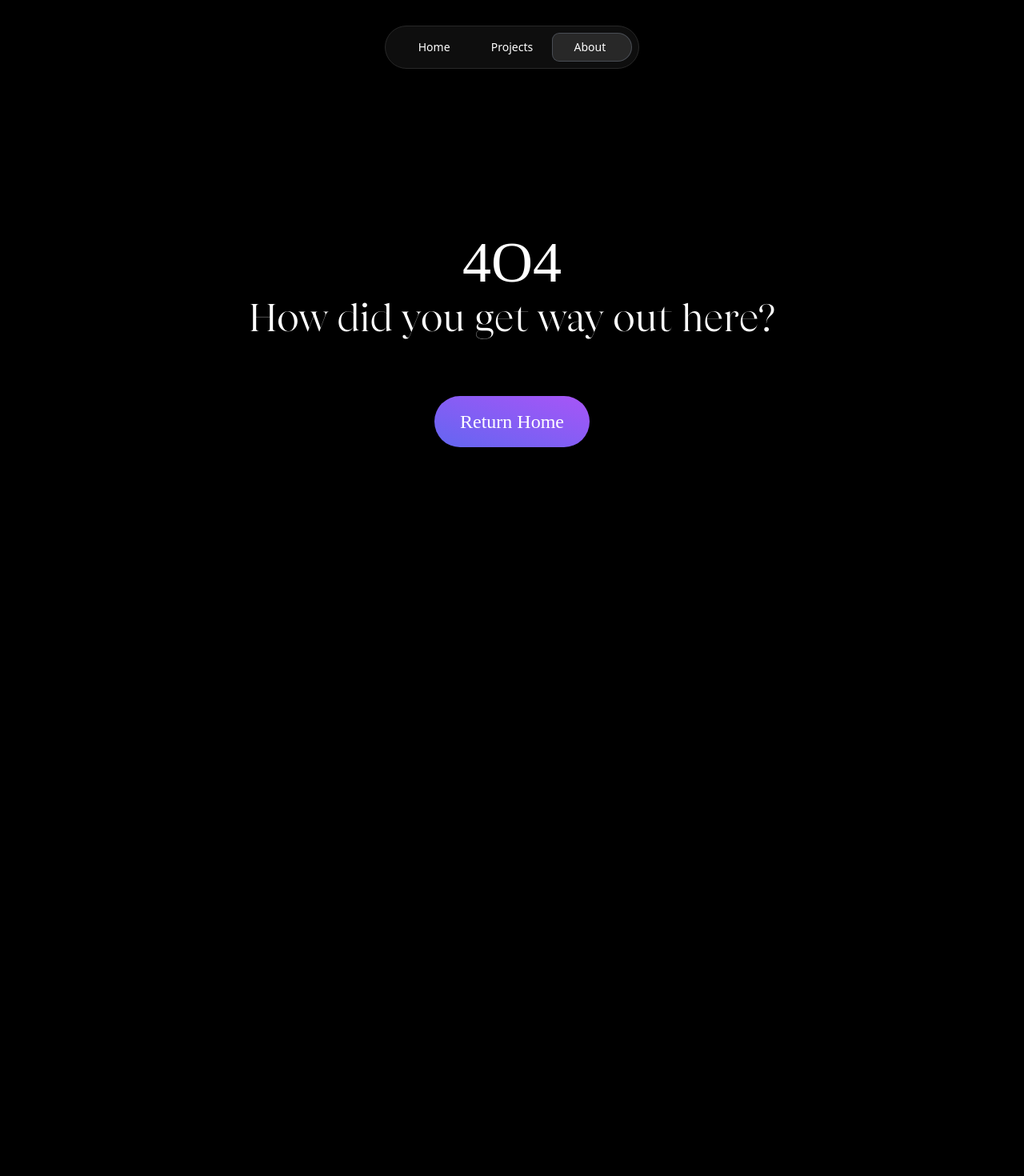
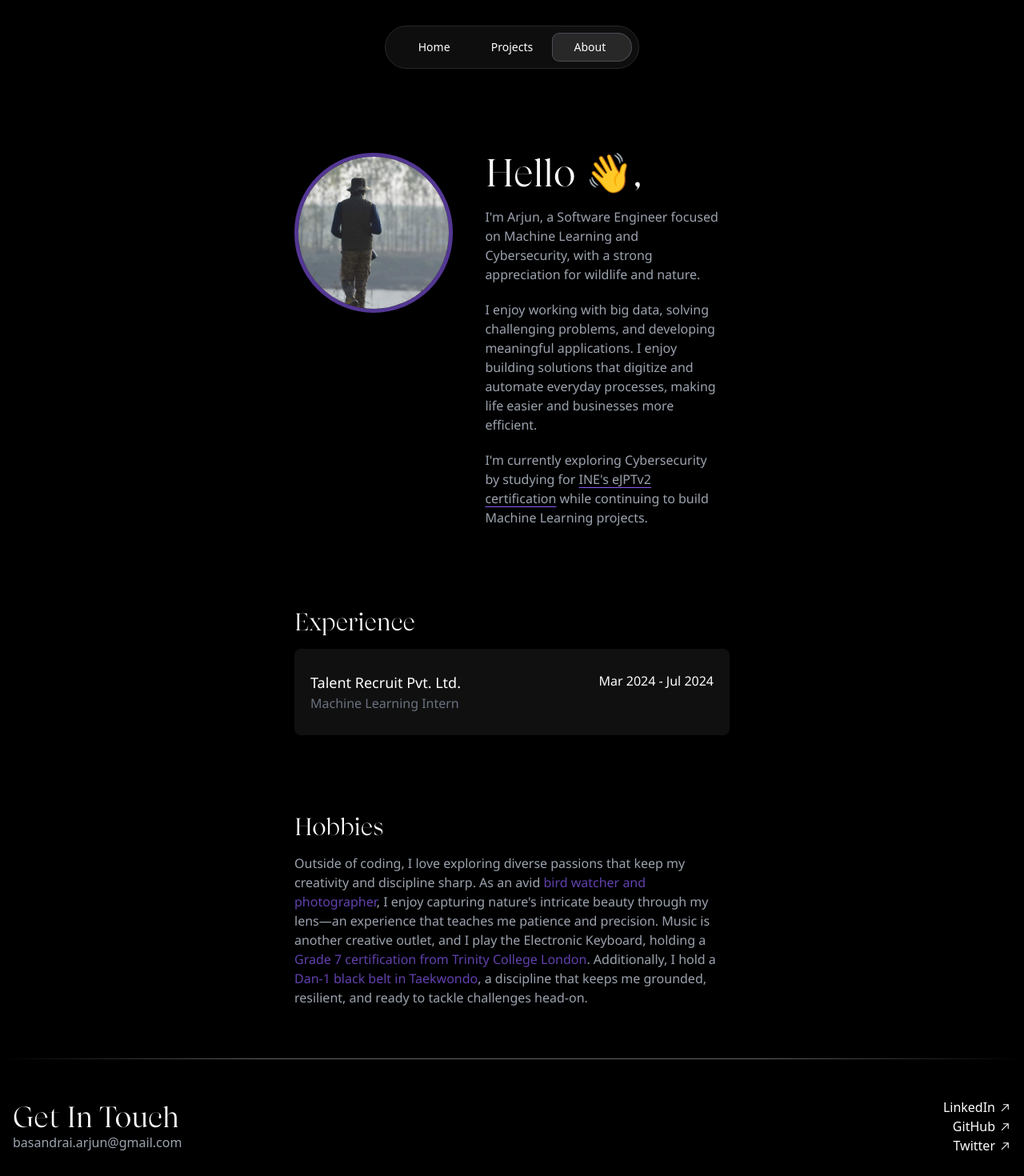
Before and after one commit to ArjunBasandrai/portfolio, a Next.js app: page /about in a window 1280 px wide. Before the commit this address had no page. Shown: the top 1470 px of the page at 80% size. Before the commit the page ends 800 px from the top, so only its background shows below. Built offline with nearby package versions, Linux system fonts and the light colour scheme.

Commit message:
feat: added about me page

```diff
--- /dev/null
+++ b/src/app/about/page.tsx
@@ -0,0 +1,67 @@
+import "../../styles/globals.css";
+
+import aboutImage from "../../images/about.jpg"
+import Image from "next/image";
+import FadedSeparator from "@/components/FadedSeparator";
+import Footer from "@/components/Footer";
+
+function ExperienceCard({ experience }: {
+    experience: string[];
+}) {
+    return (
+        <div className="px-5 py-7 bg-darkGray rounded-lg my-4 font-NotoSans">
+            <div className="flex justify-between text-white">
+                <h4 className="text-lg">{experience[0]}</h4>
+                <p className="text-md">{experience[2]}</p>
+            </div>
+            <p className="text-md text-gray-500">{experience[1]}</p>
+        </div>
+    );
+}
+
+export default function AboutPage() {
+    const experience = [["Talent Recruit Pvt. Ltd.", "Machine Learning Intern", "Mar 2024 - Jul 2024"]];
+    return (
+        <>
+            <div className="text-white mt-[100px] md:mt-[175px] container max-w-xl mx-auto">
+                <div className="flex flex-col md:flex-row justify-center">
+                    <div className="w-full md:w-[40%] p-4 flex md:justify-center">
+                        <div className="w-[200px] h-[200px] overflow-hidden rounded-full cursor-pointer border-[5px] border-violet-500/60 transition-all duration-100 hover:border-[6px]">
+                            <Image src={aboutImage} alt="Arjun" className="object-cover h-full" />
+                        </div>
+                    </div>
+                    <div className="w-full md:w-[60%] py-4 px-6">
+                        <p className="font-Apparel text-3xl sm:text-5xl">Hello 👋,</p>
+                        <div className="font-NotoSans text-md text-gray-400">
+                            <p className="my-5">
+                                I&apos;m Arjun, a Software Engineer focused on Machine Learning and Cybersecurity, with a strong appreciation for wildlife and nature.
+                            </p>
+                            <p className="my-5">
+                                I enjoy working with big data, solving challenging problems, and developing meaningful applications. I enjoy building solutions that digitize and automate everyday processes, making life easier and businesses more efficient.
+                            </p>
+                            <p className="my-5">
+                                I&apos;m currently exploring Cybersecurity by studying for <span className="underline decoration-violet-500 underline-offset-4">INE&apos;s eJPTv2 certification</span> while continuing to build Machine Learning projects.
+                            </p>
+                        </div>
+                    </div>
+                </div>
+
+                <div className="mt-12 p-4">
+                    <h4 className="font-Apparel text-3xl mb-4">Experience</h4>
+                    {experience.map((experience, index) => (
+                        <ExperienceCard key={index} experience={experience} />
+                    ))}
+                </div>
+
+                <div className="mt-12 mb-12 p-4">
+                    <h4 className="text-3xl font-Apparel">Hobbies</h4>
+                    <p className="font-NotoSans text-md text-gray-400 mt-4">
+                        Outside of coding, I love exploring diverse passions that keep my creativity and discipline sharp. As an avid <span className="text-violet-500/70">bird watcher and photographer</span>, I enjoy capturing nature&apos;s intricate beauty through my lens—an experience that teaches me patience and precision. Music is another creative outlet, and I play the Electronic Keyboard, holding a <span className="text-violet-500/70">Grade 7 certification from Trinity College London</span>. Additionally, I hold a <span className="text-violet-500/70">Dan-1 black belt in Taekwondo</span>, a discipline that keeps me grounded, resilient, and ready to tackle challenges head-on.
+                    </p>
+                </div>
+            </div>
+            <FadedSeparator />
+            <Footer />
+        </>
+    );
+}
```
Also changed, not shown: src/images/1.jpg (deleted), src/images/about.jpg (renamed from src/images/2.jpg).
